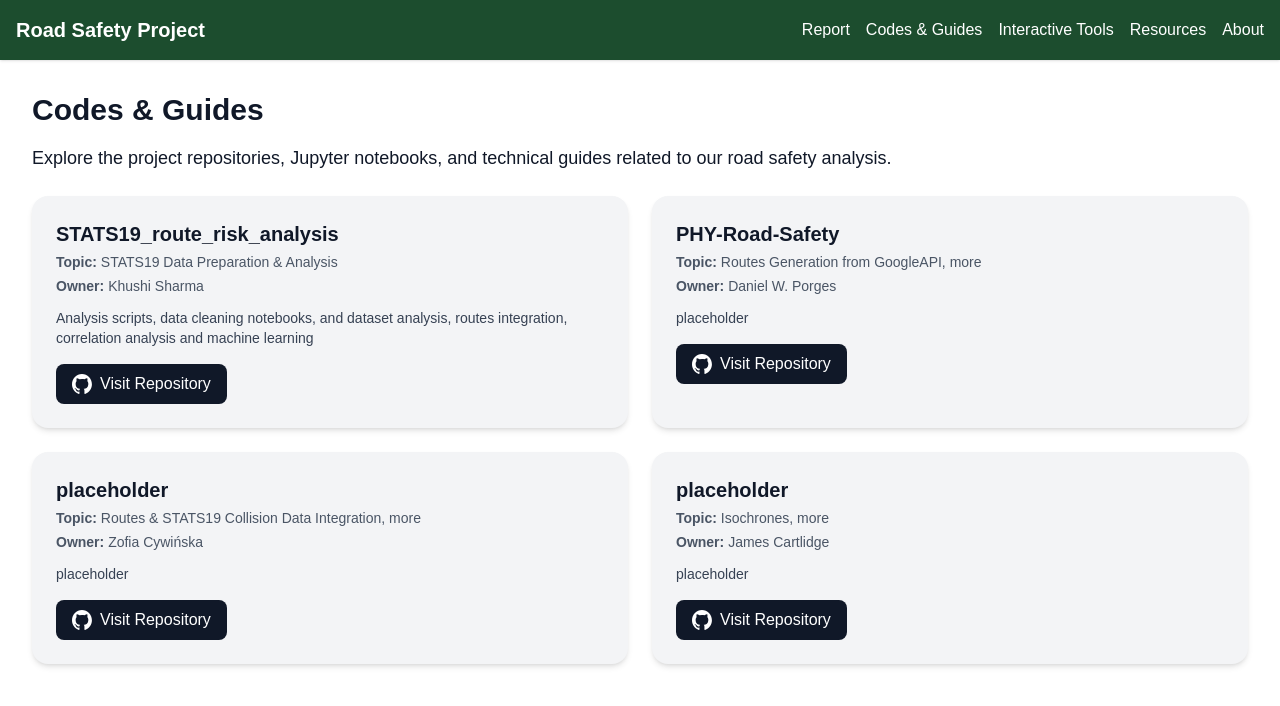
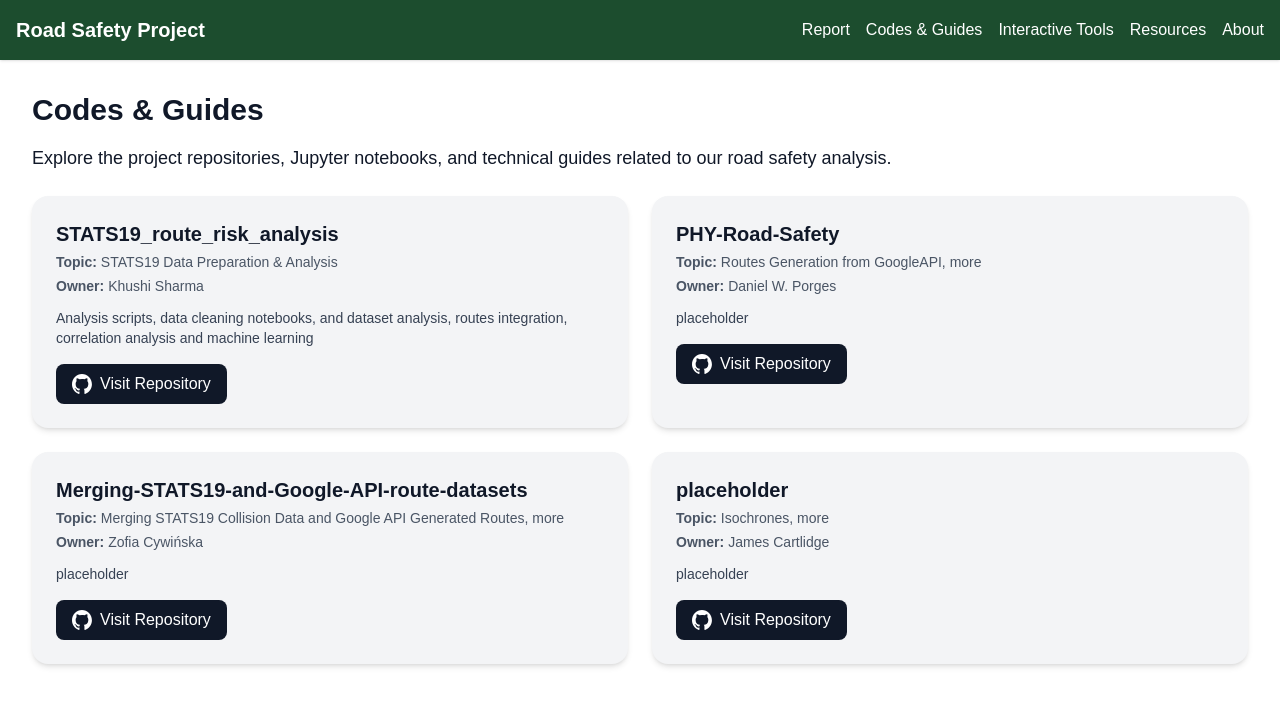
Before and after one commit to KhushiSharma0/phy346-road-safety-portfolio, a Next.js app: page /codes in a window 1280 px wide. Shown: the top 706 px of the page. Built offline with nearby package versions, Linux system fonts and the light colour scheme.

Commit message:
Update Zosia's repo link

```diff
--- a/src/constants/texts.ts
+++ b/src/constants/texts.ts
@@ -43,11 +43,11 @@ export const siteTexts = {
         url: 'https://github.com/dwporges/PHY-Road-Safety',
       },
       {
-        name: 'placeholder',
-        topic: 'Routes & STATS19 Collision Data Integration, more',
+        name: 'Merging-STATS19-and-Google-API-route-datasets',
+        topic: 'Merging STATS19 Collision Data and Google API Generated Routes, more',
         owner: 'Zofia Cywińska',
         description: 'placeholder',
-        url: 'https://github.com/Teammate3/teammate3-repo',
+        url: 'https://github.com/zmcywinska/Merging-STATS19-and-Google-API-route-datasets',
       },
       {
         name: 'placeholder',
```
